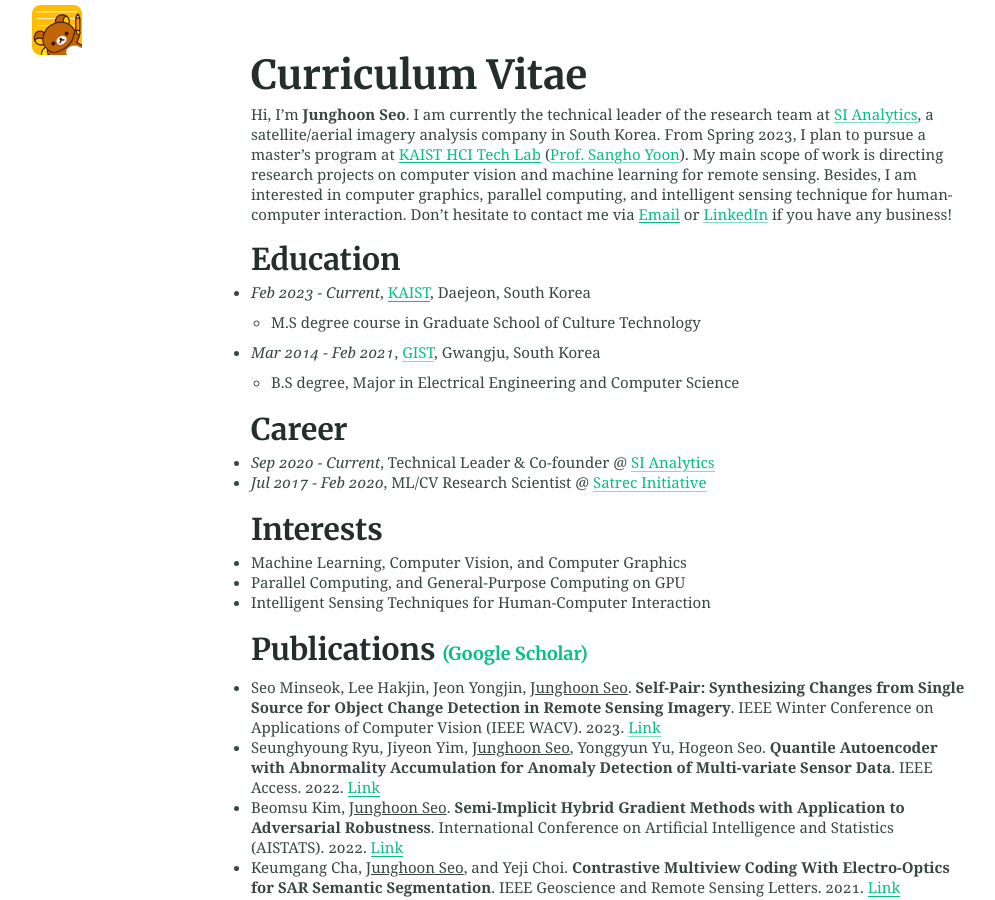
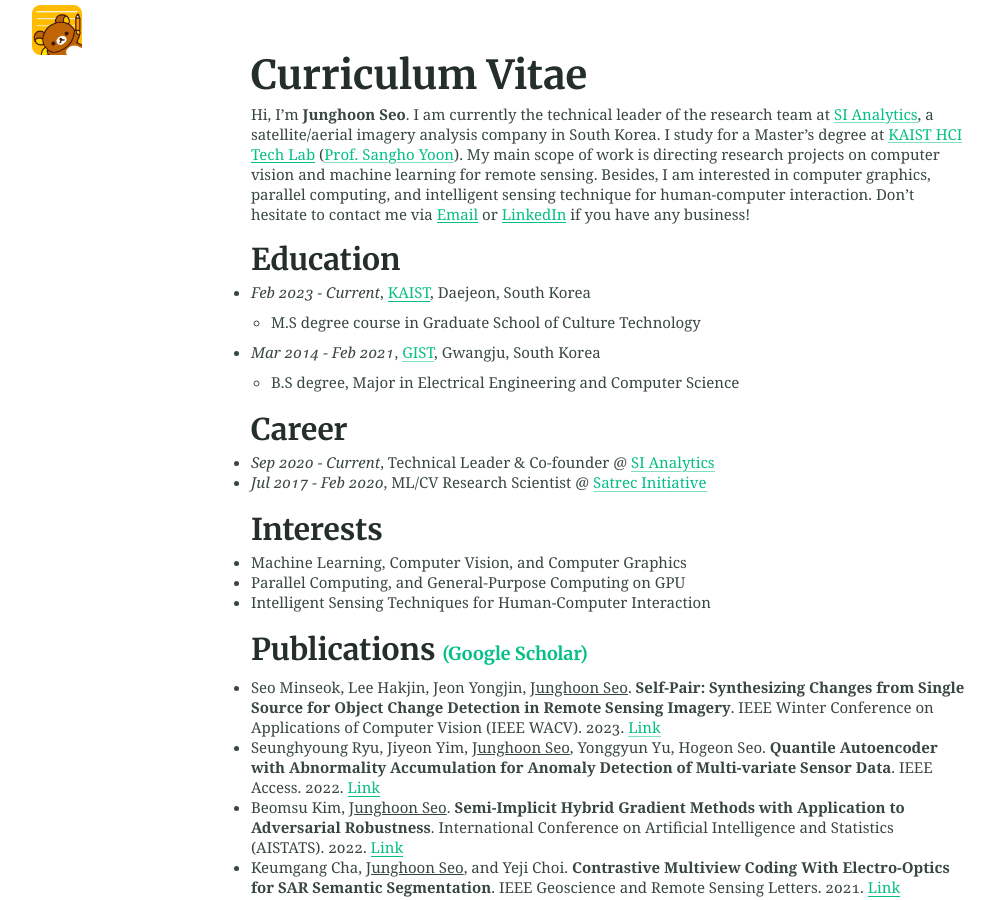
Before and after one commit to mikigom/mikigom.github.io, a Jekyll site: the page built from index.md, in a window 1280 px wide and 900 px high. Shown: the whole window, without its empty margins (32-1027 px from the left). Built offline with Jekyll 4.4.1, drawn with Linux system fonts in a browser that asks for light colours.

Commit message:
Update index.md

```diff
--- a/index.md
+++ b/index.md
@@ -2,7 +2,7 @@
 title: Curriculum Vitae
 thumbnail: "/assets/logos/rilakkuma-icon-png-8.png"
 ---
-Hi, I'm **Junghoon Seo**. I am currently the technical leader of the research team at [SI Analytics](https://www.si-analytics.ai/eng), a satellite/aerial imagery analysis company in South Korea. From Spring 2023, I plan to pursue a master's program at [KAIST HCI Tech Lab](https://hcitech.org/) ([Prof. Sangho Yoon](http://hcidesigner.weebly.com/)). My main scope of work is directing research projects on computer vision and machine learning for remote sensing. Besides, I am interested in computer graphics, parallel computing, and intelligent sensing technique for human-computer interaction. Don't hesitate to contact me via [Email](mailto:jhseo@si-analytics.ai) or [LinkedIn](https://www.linkedin.com/in/junghoon-seo/) if you have any business!
+Hi, I'm **Junghoon Seo**. I am currently the technical leader of the research team at [SI Analytics](https://www.si-analytics.ai/eng), a satellite/aerial imagery analysis company in South Korea. I study for a Master's degree at [KAIST HCI Tech Lab](https://hcitech.org/) ([Prof. Sangho Yoon](http://hcidesigner.weebly.com/)). My main scope of work is directing research projects on computer vision and machine learning for remote sensing. Besides, I am interested in computer graphics, parallel computing, and intelligent sensing technique for human-computer interaction. Don't hesitate to contact me via [Email](mailto:jhseo@si-analytics.ai) or [LinkedIn](https://www.linkedin.com/in/junghoon-seo/) if you have any business!
 
 ### Education
 * *Feb 2023 - Current*, [KAIST](https://www.kaist.ac.kr/en/), Daejeon, South Korea
```
